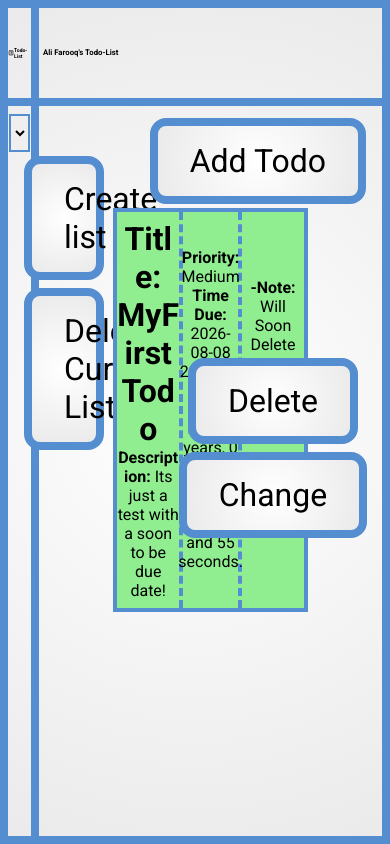
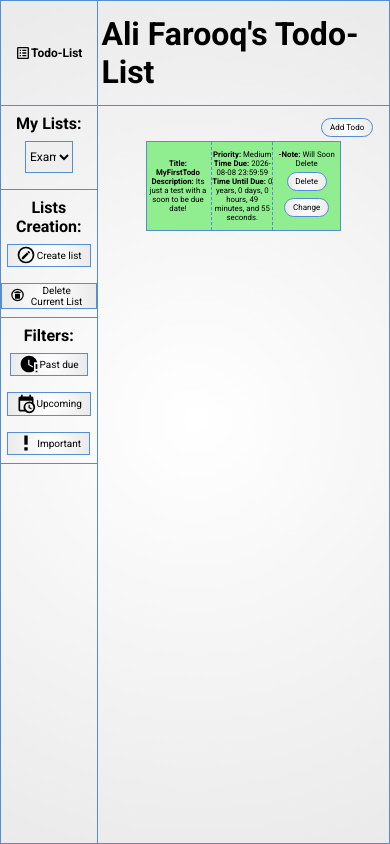
Before and after one commit to AliFarooq08/todo-list, a website built with webpack: page src/template.html in a window 390 px wide. Built offline with nearby package versions, Linux system fonts and the light colour scheme.

Commit message:
Added mobile support and changed button styles
Added mobile formatting to my project and changed button styling for sidebar to have SVGs and the horizontal padding of most button.

```diff
--- a/src/index.js
+++ b/src/index.js
@@ -1,36 +1,41 @@
 import "./styles.css";
-import { addDays, format, intervalToDuration, isBefore } from 'date-fns';
+import { addDays, format, intervalToDuration, isBefore, isAfter, isSameDay } from 'date-fns';
 
 let addList = document.getElementById("add-list");
-let listForm = document.querySelector("#list-form");
-let listContainer = document.querySelector("#home");
+let listForm = document.getElementById("list-form");
+let listContainer = document.getElementById("home");
 let currentTodoList = listContainer.value;
-let listName = document.querySelector("#list-name");
+let listName = document.getElementById("list-name");
 let newOption = document.createElement("option");
 
-let listDelete = document.querySelector("#delete-list");
+let listDelete = document.getElementById("delete-list");
 
 let addTodo = document.getElementById("add-todo");
-let todoForm = document.querySelector("#todo-form");
-let todoList = document.querySelector(".todo-list");
-let todosContainer = document.querySelector("#todos-container");
-let createTodo = document.querySelector("#create-todo");
+let todoForm = document.getElementById("todo-form");
+let todoList = document.getElementsByClassName("todo-list");
+let todosContainer = document.getElementById("todos-container");
+let createTodo = document.getElementById("create-todo");
 
-let titleInput = document.querySelector("#todo-title-input");
-let descInput = document.querySelector("#todo-desc-input");
-let dueDateInput = document.querySelector("#todo-date-input");
-let dueTimeInput = document.querySelector("#todo-time-input");
+let titleInput = document.getElementById("todo-title-input");
+let descInput = document.getElementById("todo-desc-input");
+let dueDateInput = document.getElementById("todo-date-input");
+let dueTimeInput = document.getElementById("todo-time-input");
 let priorityInput = document.querySelector("input[name='Priority']:checked");
-let notesInput = document.querySelector("#todo-notes-input");
+let notesInput = document.getElementById("todo-notes-input");
 let change = false;
+
+let pastDue = document.getElementById("past-due")
+let upcoming = document.getElementById("upcoming")
+let important = document.getElementById("important")
 
 let allTodos = [];
 let allLists = [];
 
-const today = format(new Date(), 'yyyy-MM-dd');
-dueDateInput.min = today;
+const todayDate = format(new Date(), 'yyyy-MM-dd');
+const todayTime = format(new Date(), 'HH:mm:ss');
+dueDateInput.min = todayDate;
 setInterval(() => {
-    if (dueDateInput.value == today) {
+    if (dueDateInput.value == todayDate) {
         dueTimeInput.min = format(new Date(), 'HH:mm:ss');
     }
     else {
@@ -85,6 +90,28 @@ listForm.addEventListener("submit", () => {
     addList.close()
 });
 
+pastDue.addEventListener("click", () => {
+    updateDisplay(allTodos, "past due")
+})
+upcoming.addEventListener("click", () => {
+    updateDisplay(allTodos, "upcoming")
+})
+important.addEventListener("click", () => {
+    updateDisplay(allTodos, "important")
+})
+
+
+
+
+
+
+
+
+
+
+
+
+
 createTodo.addEventListener("click", () => {
     change = false;
     titleInput.value = "";
@@ -111,7 +138,7 @@ todoForm.addEventListener("submit", () => {
         notesInput.value = "";
         allTodos.push(newTodo);
         localStorage.setItem("userSavedTodos", JSON.stringify(allTodos));
-        updateDisplay(allTodos);
+        updateDisplay(allTodos, "list");
         addTodo.close();
     }
 });
@@ -125,7 +152,7 @@ function addTodoDOM(object) {
 
     let todoTitle = document.createElement("h1");
     todoTitle.innerHTML = `<strong>Title:</strong> ${object.title}`;
-    todoTitle.className = "todo-text-adapt"
+    todoTitle.className = "todo-big-text-adapt"
 
     let todoDescription = document.createElement("p");
     todoDescription.innerHTML = `<strong>Description:</strong> ${object.description}`;
@@ -136,9 +163,11 @@ function addTodoDOM(object) {
 
     let todoPriority = document.createElement("p");
     todoPriority.innerHTML = `<strong>Priority:</strong> ${object.priority}`;
+    todoPriority.className = "todo-text-adapt"
 
     let todoDate = document.createElement("p");
     todoDate.innerHTML = `<strong>Time Due:</strong> ${object.dueDate} ${object.dueTime}`;
+    todoDate.className = "todo-text-adapt"
 
     let todoColRight = document.createElement("div");
     todoColRight.id = "todo-col3";
@@ -159,7 +188,7 @@ function addTodoDOM(object) {
         let tempList = allTodos.filter(item => item.id !== object.id);
         allTodos = tempList;
         localStorage.setItem("userSavedTodos", JSON.stringify(allTodos));
-        updateDisplay(allTodos);
+        updateDisplay(allTodos, "list");
     });
 
     todoChange.addEventListener("click", () => {
@@ -190,7 +219,7 @@ function addTodoDOM(object) {
                 object.priority = priorityInput.value;
                 object.notes = notesInput.value
                 localStorage.setItem("userSavedTodos", JSON.stringify(allTodos));
-                updateDisplay(allTodos);
+                updateDisplay(allTodos, "list");
                 addTodo.close();
             }
         });
@@ -209,6 +238,7 @@ function addTodoDOM(object) {
     todoColRight.appendChild(todoChange)
     const whenDue = new Date(`${object.dueDate}T${object.dueTime}`);
     let todoReminder = document.createElement("p")
+    todoReminder.className = "todo-text-adapt"
 
 
     todoColMid.appendChild(todoReminder)
@@ -227,8 +257,9 @@ function addTodoDOM(object) {
     }, 1000);
 }
 
-function updateDisplay(array) {
+function updateDisplay(array, type) {
     todosContainer.replaceChildren();
+    if (type === "list") {
         array.forEach(object => {
             if (object.list == currentTodoList) {
                 console.log("success!")
@@ -236,12 +267,44 @@ function updateDisplay(array) {
             }
         })
     }
+    if (type === "upcoming") {
+        currentTodoList = ""
+        array.forEach(object => {
+            if (isAfter(object.dueDate, todayDate) || isSameDay(object.dueDate, todayDate) && object.dueTime > todayTime) {
+                console.log("success!")
+                addTodoDOM(object)
+            }
+        })
+    }
+    if (type === "past due") {
+        currentTodoList = ""
+        array.forEach(object => {
+            if (isBefore(object.dueDate, todayDate) || isSameDay(object.dueDate, todayDate) && object.dueTime < todayTime) {
+                console.log("success!")
+                addTodoDOM(object)
+            }
+        })
+    }
+    if (type === "important") {
+        currentTodoList = ""
+        array.forEach(object => {
+            if (object.priority === "High") {
+                console.log("success!")
+                addTodoDOM(object)
+            }
+        })
+    }
 
-listContainer.addEventListener("change", (event) => {
+}
+
+listContainer.addEventListener("change", () => {
     currentTodoList = listContainer.value;
-    updateDisplay(allTodos);
+    updateDisplay(allTodos, "list");
 })
-
+listContainer.addEventListener("click", () => {
+    currentTodoList = listContainer.value;
+    updateDisplay(allTodos, "list");
+})
 window.addEventListener("load", () => {
     let tempAllLists = localStorage.getItem("userSavedLists")
     let tempAllTodos = localStorage.getItem("userSavedTodos")
@@ -257,7 +320,7 @@ window.addEventListener("load", () => {
     }
     if (tempAllTodos) {
         allTodos = JSON.parse(tempAllTodos)
-        updateDisplay(allTodos);
+        updateDisplay(allTodos, "list");
     }
     if (localStorage.getItem("userSavedLists") === null && localStorage.getItem("userSavedTodos") === null) {
         console.log("First Initialization!")
@@ -269,13 +332,13 @@ window.addEventListener("load", () => {
         allLists.push(initialOption.textContent)
         localStorage.setItem("userSavedLists", JSON.stringify(allLists))
         let tttest = currentTodoList
-        let ttest = new todoInfo("MyFirstTodo", "Its just a test with a soon to be due date!", today, "23:59:59", "Medium", "Will Soon Delete", tttest, crypto.randomUUID());
+        let ttest = new todoInfo("MyFirstTodo", "Its just a test with a soon to be due date!", todayDate, "23:59:59", "Medium", "Will Soon Delete", tttest, crypto.randomUUID());
         allTodos.push(ttest)
         localStorage.setItem("userSavedTodos", JSON.stringify(allTodos));
-        updateDisplay(allTodos);
+        updateDisplay(allTodos, "list");
     }
     else {
         currentTodoList = listContainer.value;
-        updateDisplay(allTodos);
+        updateDisplay(allTodos, "list");
     }
 });
--- a/src/styles.css
+++ b/src/styles.css
@@ -13,7 +13,7 @@ body {
 }
 #container {
     display: grid;
-    grid-template-columns: 10% 1fr;
+    grid-template-columns: min(25%, 30vw) 1fr;
     grid-template-rows: 12.5% 1fr;
     grid-template-areas:
         "logo header"
@@ -26,19 +26,26 @@ body {
     justify-content: space-between;
     align-items: center;
     grid-area: header;
-    border-top: 8px solid rgb(84, 142, 209);
-    border-right: 8px solid rgb(84, 142, 209);
-    border-bottom: 8px solid rgb(84, 142, 209);
+    border-top: min(0.5vw, 8px) solid rgb(84, 142, 209);
+    border-right: min(0.5vw, 8px) solid rgb(84, 142, 209);
+    border-bottom: min(0.5vw, 8px) solid rgb(84, 142, 209);
     font-size: min(32px, 1vw);
 }
 .title {
     margin-left: 1vw;
+    font-size: max(1.3vw, 32px);
 }
-#create-list, #delete-list, #create-todo, #submit-list, #submit-todo, #todo-change, #todo-delete{
+.sidebar-divider {
+    text-align: center;
+
+    padding-top: 8px;
+    font-size: max(16px, 1vw);
+}
+#todo-delete, #create-todo, #todo-change, #submit-todo, #submit-list {
     background-image: radial-gradient(circle, rgb(255, 255, 255), rgb(234, 234, 234));
-    padding: 16px 32px;
-    font-size: max(32px, 1vw);
-    border: 8px solid rgb(84, 142, 209);
+    padding: min(1vw, 16px) min(2vw, 32px);
+    font-size: max(8px, 0.75vw);
+    border: 0.2vw solid rgb(84, 142, 209);
     border-radius: 16px;
     margin: 1vw 16px;
 }
@@ -47,46 +54,48 @@ body {
     display: flex;
     flex-direction: column;
     grid-area: sidebar;
-    border-right: 8px solid rgb(84, 142, 209);
-    border-left: 8px solid rgb(84, 142, 209);
-    border-bottom: 8px solid rgb(84, 142, 209);
+    border-right: min(0.5vw, 8px) solid rgb(84, 142, 209);
+    border-left: min(0.5vw, 8px) solid rgb(84, 142, 209);
+    border-bottom: min(0.5vw, 8px) solid rgb(84, 142, 209);
 }
 #logo-container {
     display: flex;
     flex-direction: row;
     justify-content: center;
     align-items: center;
-    border: 8px solid rgb(84, 142, 209);
+    border: min(0.5vw, 8px) solid rgb(84, 142, 209);
     grid-area: logo;
 }
 .logo {
-    width: 2vw;
-    height: 2vw;
+    width: max(1.3vw, 16px);
+    height: max(1.3vw, 16px);
 }
 .logo-title {
-    font-size: 1.3vw;
+    font-size: max(1.3vw, 12px);
 }
-#lists-container {
+#lists-container, #filters-container, #list-function-container {
     display: flex;
     flex-direction: column;
     align-items: center;
+    border-bottom: min(0.5vw, 8px) solid rgb(84, 142, 209);
 }
 .todo-list, .todo-list:focus, .todo-list:hover {
     background-image: none;
     outline: none;
-    border: 2px solid rgb(84, 142, 209);
-    width: 90%;
-    height: 38px;
+    border: min(0.5vw, 4px) solid rgb(84, 142, 209);
+    width: 50%;
+    height: max(32px, 1.5vw);;
     text-align: center;
-    font-size: clamp(0.5vw, 1.2rem, 1vw);
-    margin-top: 1vh;
+    font-size: max(12px, 1vw);
+    margin-top: 8px;
+    margin-bottom: 16px;
 }
 #content {
     display: flex;
     flex-direction: column;
     grid-area: content;
-    border-bottom: 8px solid rgb(84, 142, 209);
-    border-right: 8px solid rgb(84, 142, 209);
+    border-bottom: min(0.5vw, 8px) solid rgb(84, 142, 209);
+    border-right: min(0.5vw, 8px) solid rgb(84, 142, 209);
 }
 #add-list[open], #add-todo[open] {
     position: absolute;
@@ -107,7 +116,7 @@ body {
     justify-content: center;
     align-items: center;
     width: fit-content;
-    border: 8px solid rgb(84, 142, 209);
+    border: min(0.5vw, 8px) solid rgb(84, 142, 209);
     padding: 16px;
     background-image: radial-gradient(circle, rgb(255, 255, 255), rgb(234, 234, 234));
 }
@@ -140,7 +149,7 @@ body {
     grid-template-areas: "col1 col2 col3";
     width: 50vw;
     max-width: 50vw;
-    border: 4px solid rgb(84, 142, 209);
+    border: min(0.5vw, 8px) solid rgb(84, 142, 209);
 }
 #todo-col1, #todo-col2, #todo-col3 {
     display: flex;
@@ -153,15 +162,23 @@ body {
 
 }
 #todo-col2 {
-    border-right: 4px dashed rgb(84, 142, 209);
-    border-left: 4px dashed rgb(84, 142, 209);
+    border-right: min(0.5vw, 8px) dashed rgb(84, 142, 209);
+    border-left: min(0.5vw, 8px) dashed rgb(84, 142, 209);
 
 }
-.todo-text-adapt {
+.todo-big-text-adapt {
     display: block;
     width: 16vw;
     height: auto;
     overflow-wrap: break-word;
+    font-size: min(32px, 2vw);
+}
+.todo-text-adapt {
+    width: 16vw;
+    height: auto;
+    overflow-wrap: break-word;
+    font-size: min(16px, 2vw);
+
 }
 #todo-col1 {
     grid-area: col1;
@@ -196,6 +213,25 @@ textarea {
     color: red;
 }
 #todo-change, #todo-delete {
-    width: fit-content;
     text-align: center;
 }
+.svg-button-container {
+    display: flex;
+    flex-direction: row;
+    border: 0.2vw solid rgb(84, 142, 209);
+    padding: min(0.2vw, 8px) min(30vw, 8px);
+    width: fit-content;
+    margin: max(8px, 0.5vw) 0px;
+    gap: min(0.2vw, 8px);
+    background-image: radial-gradient(circle, rgb(255, 255, 255), rgb(234, 234, 234));
+}
+.sidebar-svg {
+    width: calc(min(30vw, 8px) + max(12px, 1vw));
+    height: calc(min(30vw, 8px) + max(12px, 1vw));
+}
+.sidebar-button {
+    background-image: none;
+    background-color: rgba(0, 0, 0, 0);
+    border: none;
+    font-size: max(10px, 0.80vw);
+}
--- a/src/template.html
+++ b/src/template.html
@@ -17,12 +17,39 @@
             <h1 class="logo-title">Todo-List</h1>
         </div>
         <div id="sidebar">
+            <h1 class="sidebar-divider">My Lists:</h1>
             <div id="lists-container">
                 <select class="todo-list" name="home" id="home">
                 </select>
             </div>
-            <button id="create-list" command="show-modal" commandfor="add-list">Create list</button>
-            <button id="delete-list">Delete Current List</button>
+            <h1 class="sidebar-divider">Lists Creation:</h1>
+            <div id="list-function-container">
+                <div id="create-list" class="svg-button-container">
+                    <svg class="sidebar-svg" xmlns="http://www.w3.org/2000/svg" viewBox="0 0 24 24"><title>pencil-circle-outline</title><path d="M7,14.94L13.06,8.88L15.12,10.94L9.06,17H7V14.94M12,20A8,8 0 0,0 20,12A8,8 0 0,0 12,4A8,8 0 0,0 4,12A8,8 0 0,0 12,20M16.7,9.35L15.7,10.35L13.65,8.3L14.65,7.3C14.86,7.08 15.21,7.08 15.42,7.3L16.7,8.58C16.92,8.79 16.92,9.14 16.7,9.35M12,2A10,10 0 0,1 22,12A10,10 0 0,1 12,22A10,10 0 0,1 2,12A10,10 0 0,1 12,2" /></svg>
+                    <button class="sidebar-button" command="show-modal" commandfor="add-list">Create list</button>
+                </div>
+                <div id="delete-list" class="svg-button-container">
+                    <svg class="sidebar-svg" xmlns="http://www.w3.org/2000/svg" viewBox="0 0 24 24"><title>delete-circle-outline</title><path d="M12,2A10,10 0 0,1 22,12A10,10 0 0,1 12,22A10,10 0 0,1 2,12A10,10 0 0,1 12,2M12,4A8,8 0 0,0 4,12A8,8 0 0,0 12,20A8,8 0 0,0 20,12A8,8 0 0,0 12,4M16,10V17A1,1 0 0,1 15,18H9A1,1 0 0,1 8,17V10H16M13.5,6L14.5,7H17V9H7V7H9.5L10.5,6H13.5Z" /></svg>
+                    <button class="sidebar-button" >Delete Current List</button>
+                </div>
+
+            </div>
+            <h1 class="sidebar-divider">Filters:</h1>
+            <div id="filters-container">
+                <div id="past-due" class="svg-button-container">
+                    <svg class="sidebar-svg" xmlns="http://www.w3.org/2000/svg" viewBox="0 0 24 24"><title>clock-alert</title><path d="M20 12H22V18H20V12M20 20H22V22H20V20M12 2C6.5 2 2 6.5 2 12S6.5 22 12 22C14.3 22 16.3 21.2 18 20V10H21.8C20.9 5.4 16.8 2 12 2M16.2 16.2L11 13V7H12.5V12.2L17 14.9L16.2 16.2Z" /></svg>
+                    <button class="sidebar-button">Past due</button>
+                </div>
+                <div id="upcoming" class="svg-button-container">
+                    <svg class="sidebar-svg" xmlns="http://www.w3.org/2000/svg" viewBox="0 0 24 24"><title>calendar-clock</title><path d="M15,13H16.5V15.82L18.94,17.23L18.19,18.53L15,16.69V13M19,8H5V19H9.67C9.24,18.09 9,17.07 9,16A7,7 0 0,1 16,9C17.07,9 18.09,9.24 19,9.67V8M5,21C3.89,21 3,20.1 3,19V5C3,3.89 3.89,3 5,3H6V1H8V3H16V1H18V3H19A2,2 0 0,1 21,5V11.1C22.24,12.36 23,14.09 23,16A7,7 0 0,1 16,23C14.09,23 12.36,22.24 11.1,21H5M16,11.15A4.85,4.85 0 0,0 11.15,16C11.15,18.68 13.32,20.85 16,20.85A4.85,4.85 0 0,0 20.85,16C20.85,13.32 18.68,11.15 16,11.15Z" /></svg>
+                    <button class="sidebar-button">Upcoming</button>
+                </div>
+                <div id="important" class="svg-button-container">
+                    <svg class="sidebar-svg" xmlns="http://www.w3.org/2000/svg" viewBox="0 0 24 24"><title>exclamation-thick</title><path d="M10 3H14V14H10V3M10 21V17H14V21H10Z" /></svg>
+                    <button class="sidebar-button">Important</button>
+                </div>
+
+            </div>
         </div>
         <div id="content">
             <div id="create-todo-button-container">
@@ -33,6 +60,7 @@
             </div>
         </div>
     </div>
+
     <dialog id="add-list">
         <form method="dialog" id="list-form">
             <legend class="list-form-title">Make a list!</legend>
@@ -43,6 +71,7 @@
             <button id="submit-list">submit</button>
         </form>
     </dialog>
+
     <dialog id="add-todo">
         <form method="dialog" id="todo-form">
             <legend class="todo-form-title">Make a todo!</legend>
```
Lines whose indentation alone changed are shown as unchanged.
